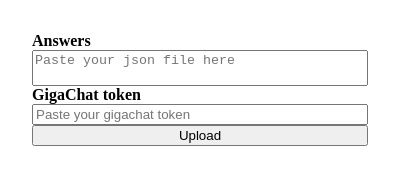
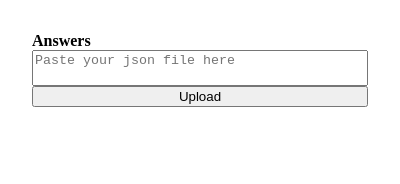
Before and after one commit to mikeyQwn/easy-tests, a browser extension: page popup/index.html in a window 400 px wide. Drawn offline with Linux system fonts and the light colour scheme.

Commit message:
Remove gpt integration

```diff
--- a/background.js
+++ b/background.js
@@ -199,7 +199,7 @@
         return q.question;
     } catch {
         console.error(
-            "[background] Failed to send a message to the context script"
+            "[background] Failed to send a message to the context script",
         );
     }
 }
--- a/popup/index.html
+++ b/popup/index.html
@@ -50,14 +50,6 @@
                         name="upload"
                     ></textarea>
                 </label>
-                <label class="flex-col bold">
-                    GigaChat token
-                    <input
-                        type="text"
-                        placeholder="Paste your gigachat token"
-                        name="token"
-                    />
-                </label>
                 <div id="error-message" class="error"></div>
             </div>
             <input type="submit" value="Upload" />
--- a/popup/index.js
+++ b/popup/index.js
@@ -66,10 +66,6 @@
         const formData = new FormData(form);
 
         const upload = formData.get("upload");
-        try {
-            const gptToken = formData.get("token");
-            browser.runtime.sendMessage({ updatedToken: gptToken });
-        } catch {}
         if (!upload) {
             setError(errorMessage, "Answers field is empty");
             return;
@@ -82,7 +78,7 @@
                     if (!isBackgroundAnswer(res)) {
                         setError(
                             errorMessage,
-                            "Cold not get an answer\nfrom background script"
+                            "Cold not get an answer\nfrom background script",
                         );
                         return;
                     }
```
